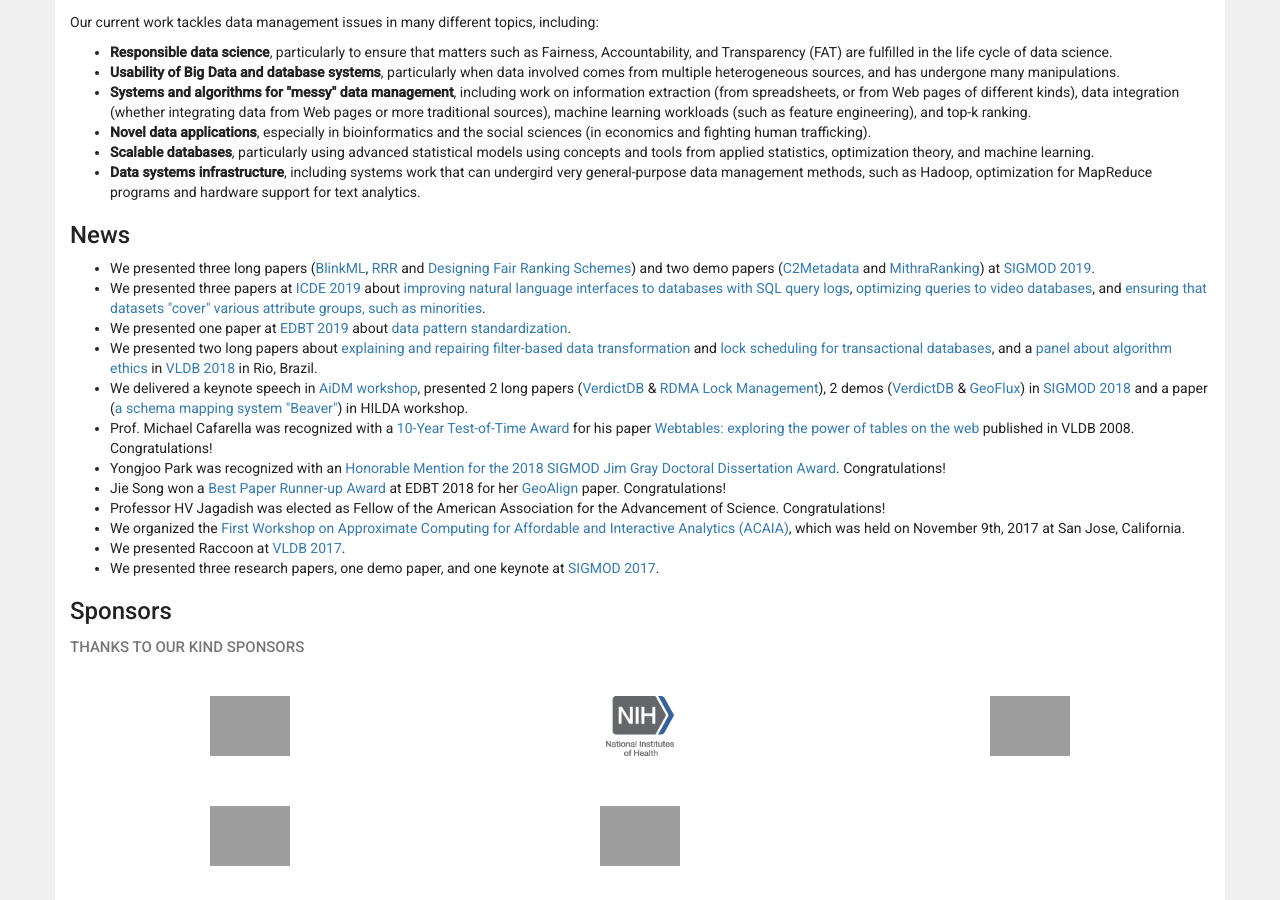
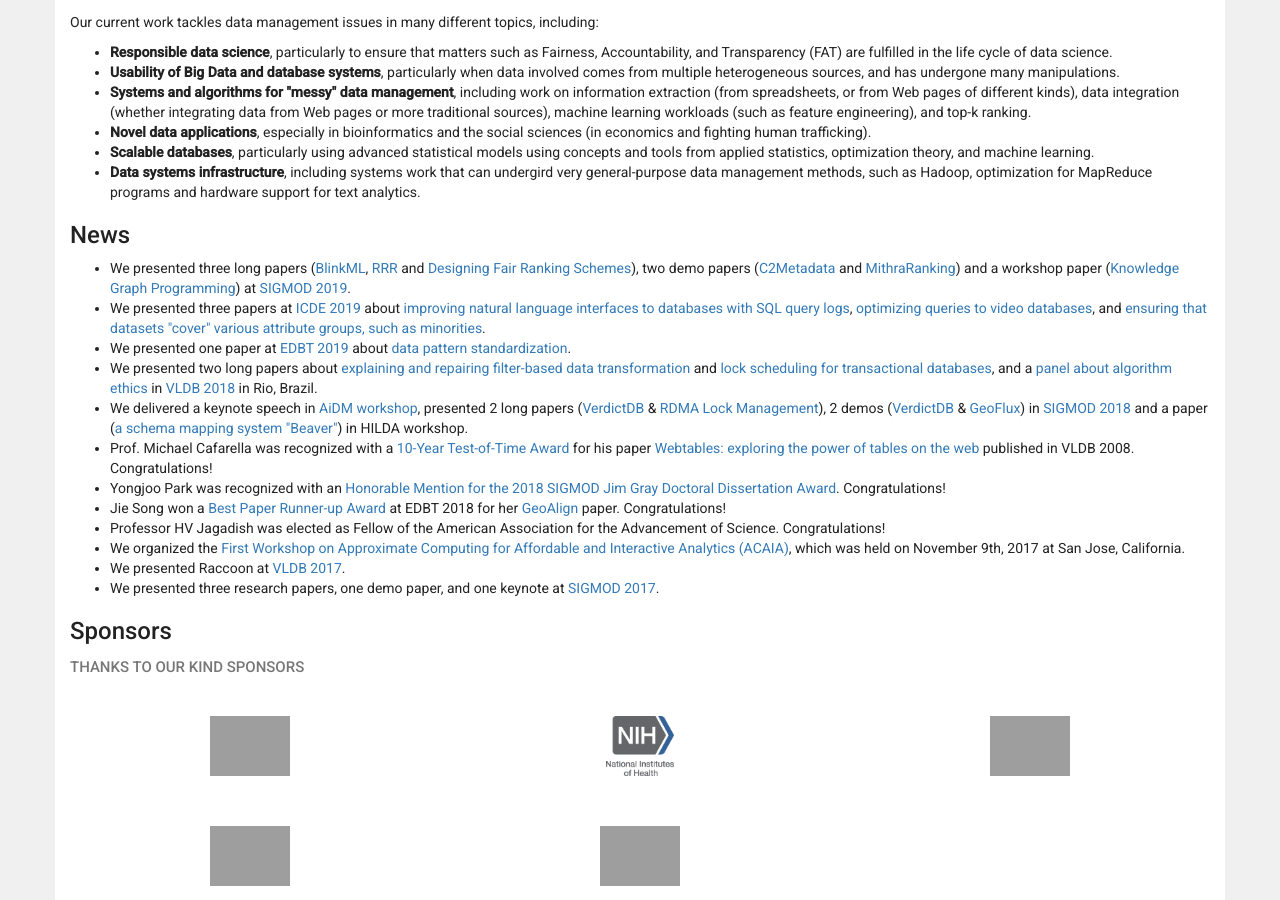
Before and after one commit to umich-dbgroup/umich-dbgroup.github.io, a Jekyll site: the page built from index.html, in a window 1280 px wide and 900 px high, scrolled down 489 px, cut to the strip 0-900 px from the top of the window. Built offline with Jekyll 4.4.1, drawn with Linux system fonts in a browser that asks for light colours; nearby versions of some CDN libraries; grey boxes are pictures that could not be loaded.

Commit message:
more updates

```diff
--- a/index.html
+++ b/index.html
@@ -24,7 +24,7 @@ permalink: /
 <h2>News</h2>
 
 <ul>
-  <li>We presented three long papers (<a href="https://yongjoopark.com/resources/blinkml_sigmod19_pdf.pdf">BlinkML</a>, <a href="https://arxiv.org/pdf/1802.10303.pdf">RRR</a> and <a href="https://arxiv.org/pdf/1712.09752.pdf">Designing Fair Ranking Schemes</a>) and two demo papers (<a href="http://c2metadata.org/sites/default/files/SIGMOD2019_DemoC2metadata%20%281%29.pdf">C2Metadata</a> and <a href="">MithraRanking</a>) at <a href="">SIGMOD 2019</a>.</li>
+  <li>We presented three long papers (<a href="https://yongjoopark.com/resources/blinkml_sigmod19_pdf.pdf">BlinkML</a>, <a href="https://arxiv.org/pdf/1802.10303.pdf">RRR</a> and <a href="https://arxiv.org/pdf/1712.09752.pdf">Designing Fair Ranking Schemes</a>), two demo papers (<a href="http://c2metadata.org/sites/default/files/SIGMOD2019_DemoC2metadata%20%281%29.pdf">C2Metadata</a> and <a href="https://people.cs.umass.edu/~miklau/assets/pubs/fat/guan19mithra.pdf">MithraRanking</a>) and a workshop paper (<a href="https://hilda.io/2019/proceedings/HILDA2019_paper_9.pdf">Knowledge Graph Programming</a>) at <a href="https://sigmod2019.org">SIGMOD 2019</a>.</li>
   <li>We presented three papers at <a href="http://conferences.cis.umac.mo/icde2019/">ICDE 2019</a> about <a href="https://conferences.computer.org/icde/2019/pdfs/ICDE2019-21DqmQqM7YlfcW2ZceNbB3/6I3FqXF0tVUWw1QHOiSCHd/6AeYWxXEDvV8ui5BiQYKsk.pdf">improving natural language interfaces to databases with SQL query logs</a>, <a href="https://conferences.computer.org/icde/2019/pdfs/ICDE2019-21DqmQqM7YlfcW2ZceNbB3/1UOGX5ArFR8ZE4gHDLxPaK/24E4GvPXiIZnLTe9Bnx10D.pdf">optimizing queries to video databases</a>, and <a href="https://conferences.computer.org/icde/2019/pdfs/ICDE2019-21DqmQqM7YlfcW2ZceNbB3/6fmvV8g94OPIK7MR9MCXZH/55A3amoKibxVNEdT4AL7Dz.pdf">ensuring that datasets "cover" various attribute groups, such as minorities</a>.</li>
   <li>We presented one paper at <a href="http://edbticdt2019.inesc-id.pt">EDBT 2019</a> about <a href="https://markjin1990.github.io/assets/doc/clx-edbt19.pdf">data pattern standardization</a>.</li>
   <li>We presented two long papers about <a href="http://www.vldb.org/pvldb/vol11/p947-antenucci.pdf">explaining and repairing filter-based data transformation</a> and <a href="http://www.vldb.org/pvldb/vol11/p648-tian.pdf">lock scheduling for transactional databases</a>, and a <a href="http://www.vldb.org/pvldb/vol11/p2165-stoyanovich.pdf">panel about algorithm ethics</a> in <a href="http://vldb2018.lncc.br">VLDB 2018</a> in Rio, Brazil.</li>
```
